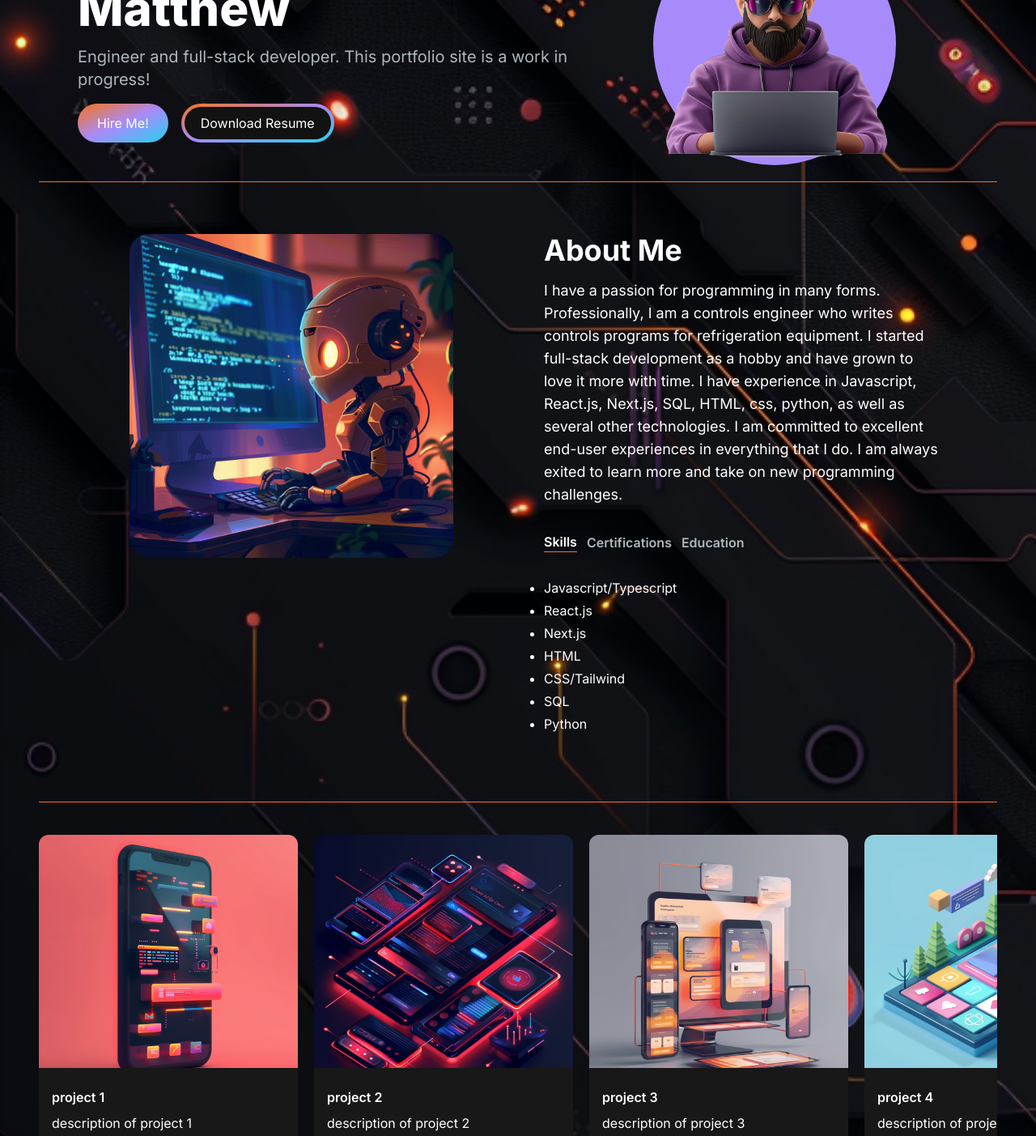
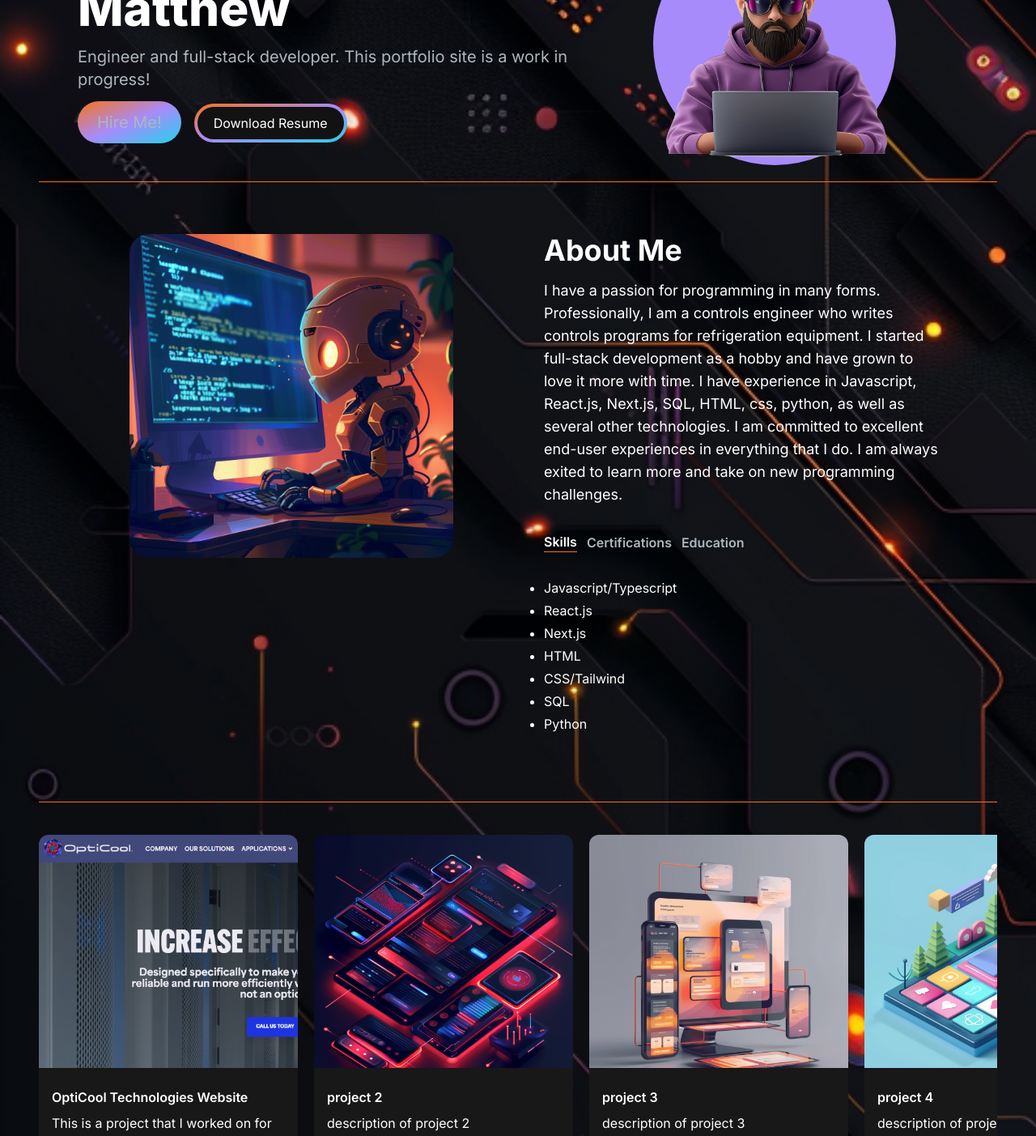
Before and after one commit to fussmj/portfolio, a Next.js app: page / in a window 1280 px wide. Shown: the part 220-1623 px from the top of the page at 81% size. Built offline with nearby package versions, Linux system fonts and the light colour scheme.

Commit message:
added opticool website to preject section

```diff
--- a/app/components/EmailSection.tsx
+++ b/app/components/EmailSection.tsx
@@ -9,6 +9,27 @@ import { useState } from "react";
 
 const EmailSection = () => {
   const [emailSent, setEmailSent] = useState(false);
+  const [formState, setFormState] = useState({
+    email: "",
+    subject: "",
+    message: "",
+  });
+
+  function updateFormState(e) {
+    const id = e.target.id;
+    switch (id) {
+      case "email":
+        setFormState({ ...formState, email: e.target.value });
+        break;
+      case "subject":
+        setFormState({ ...formState, subject: e.target.value });
+        break;
+      case "message":
+        setFormState({ ...formState, message: e.target.value });
+        break;
+    }
+  }
+
   async function handleSubmit(e: any) {
     setEmailSent(false);
     e.preventDefault();
@@ -20,9 +41,13 @@ const EmailSection = () => {
     const endpoint = "/api/send";
 
     const response = await axios.post(endpoint, data);
-    console.log(response);
     if (response.status === 200) {
       setEmailSent(true);
+      setFormState({
+        email: "",
+        subject: "",
+        message: "",
+      });
     }
   }
   return (
@@ -48,7 +73,7 @@ const EmailSection = () => {
         </div>
       </div>
       <div>
-        <form className="flex flex-col" onSubmit={handleSubmit}>
+        <form className="flex flex-col" onSubmit={handleSubmit} id="emailform">
           <div className="mb-6">
             <label
               htmlFor="email"
@@ -59,6 +84,8 @@ const EmailSection = () => {
             <input
               type="email"
               id="email"
+              value={formState.email}
+              onChange={updateFormState}
               required
               placeholder="matthew@gmail.com"
               className="bg-[#18191E] border border-[#33353F] placeholder-[#9ca2a9] text-gray-100 text-sm rounded-lg block w-full p-2.5 mb-1"
@@ -74,6 +101,8 @@ const EmailSection = () => {
             <input
               type="text"
               id="subject"
+              value={formState.subject}
+              onChange={updateFormState}
               required
               placeholder="Let's have a chat"
               className="bg-[#18191E] border border-[#33353F] placeholder-[#9ca2a9] text-gray-100 text-sm rounded-lg block w-full p-2.5"
@@ -89,6 +118,8 @@ const EmailSection = () => {
             <textarea
               name="message"
               id="message"
+              value={formState.message}
+              onChange={updateFormState}
               className="bg-[#18191E] border border-[#33353F] placeholder-[#9ca2a9] text-gray-100 text-sm rounded-lg block w-full p-2.5 min-h-36"
               placeholder="What would you like to talk about?"
             />
--- a/app/components/HireAndResumeButtons.tsx
+++ b/app/components/HireAndResumeButtons.tsx
@@ -1,6 +1,7 @@
 "use client";
 
 import React from "react";
+import NavLink from "./NavLink";
 
 const HireAndResumeButtons = () => {
   async function handleClick() {}
@@ -8,7 +9,7 @@ const HireAndResumeButtons = () => {
   return (
     <div className="mt-2">
       <button className="px-6 py-3 rounded-full w-full sm:w-fit mr-4 bg-gradient-to-br from-orange-500 via-violet-400 to-cyan-400 hover:bg-slate-800 text-white">
-        <a href="#contact">Hire Me!</a>
+        <NavLink href="#contact" title="Hire Me!" />
       </button>
       <button
         onClick={handleClick}
--- a/app/components/ProjectSection_animated.tsx
+++ b/app/components/ProjectSection_animated.tsx
@@ -9,11 +9,12 @@ import { useEffect, useState, useCallback } from "react";
 const PROJECT_DATA = [
   {
     id: 1,
-    title: "project 1",
-    description: "description of project 1",
-    image: "/project1.png",
+    title: "OptiCool Technologies Website",
+    description:
+      "This is a project that I worked on for OptiCool Technologies while employed there. This is their website hosted on HubSpot.",
+    image: "/project-opticool.png",
     gitUrl: "/",
-    previewUrl: "/",
+    previewUrl: "https://www.opticooltechnologies.com",
   },
   {
     id: 2,
```
Also changed, not shown: public/project-opticool.PNG (added).
